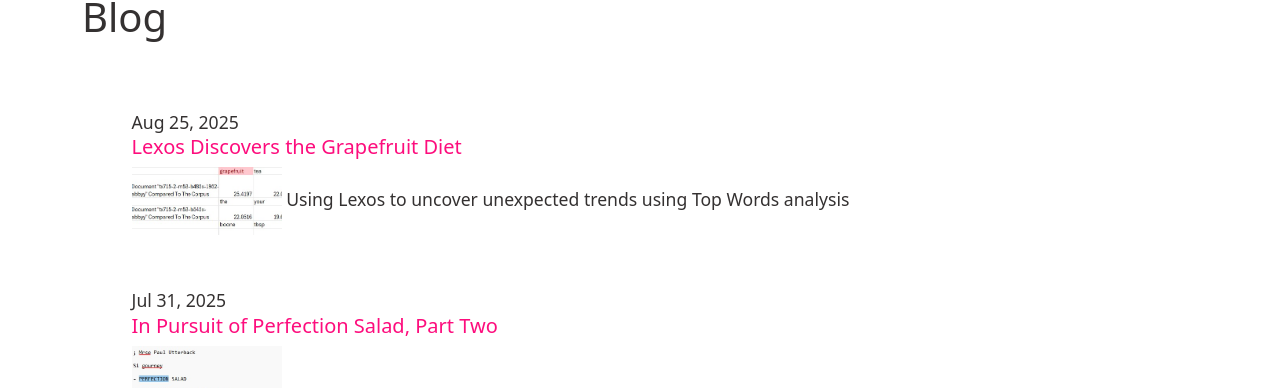
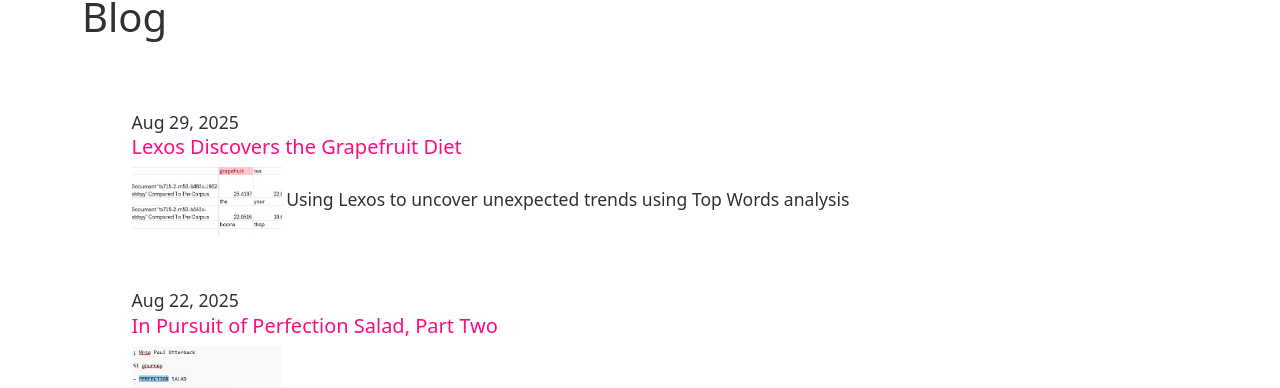
Before and after one commit to emanderson811/computers-reading-cookbooks, a Jekyll site: the page built from pages/blog.md, in a window 1280 px wide. Shown: the part 191-579 px from the top of the page. Built offline with Jekyll 4.4.1, drawn with Linux system fonts in a browser that asks for light colours.

Commit message:
update posts

```diff
--- a/_posts/2025-07-31-in-pursuit-pt2.md
+++ b/_posts/2025-08-22-in-pursuit-pt2.md
@@ -1,7 +1,7 @@
 ---
 layout: page
 title: "In Pursuit of Perfection Salad, Part Two"
-date: 2025-07-31
+date: 2025-08-22
 tags: recipes text analysis jello python
 author: Erin
 excerpt: Searching for a classic domestic science recipe using Python
--- a/_posts/2025-08-25-lexos-grapefruit.md
+++ b/_posts/2025-08-29-lexos-grapefruit.md
@@ -1,7 +1,7 @@
 ---
 layout: page
 title: "Lexos Discovers the Grapefruit Diet"
-date: 2025-08-25
+date: 2025-08-29
 tags: recipes text analysis lexos
 author: Erin
 excerpt: Using Lexos to uncover unexpected trends using Top Words analysis
```
